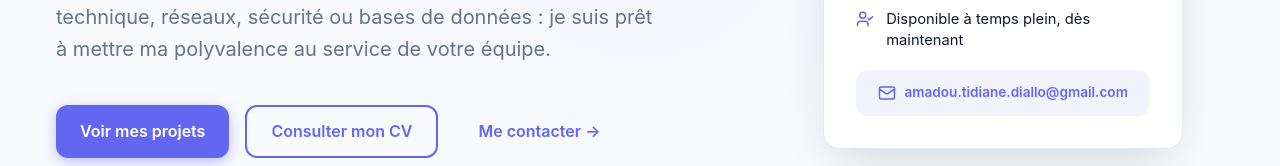
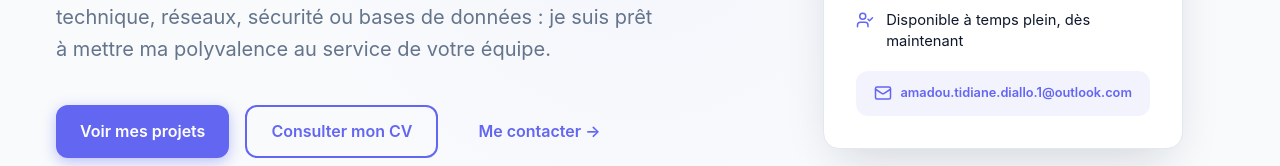
Before and after one commit to AmadouTidianeDiallo03/PortFolio, a React (Vite) app: page / in a window 1280 px wide. Shown: the part 583-749 px from the top of the page. Built offline with nearby package versions, Linux system fonts and the light colour scheme.

Commit message:
Adresse courriel principale : amadou.tidiane.diallo.1@outlook.com
Co-Authored-By: Claude Opus 5.5 <noreply@anthropic.com>
Claude-Session: https://claude.ai/code/session_01AT57HX7VoUchBJKZv4uoKa

```diff
--- a/src/data/constants.js
+++ b/src/data/constants.js
@@ -2,7 +2,7 @@ export const PERSON = {
     name: "Amadou Tidiane Diallo",
     tagline: "Diplômé d'un baccalauréat en informatique de l'UQAR, je recherche ma première expérience professionnelle dans les technologies de l'information.",
     availability: "Disponible immédiatement",
-    email: "amadou.tidiane.diallo@gmail.com",
+    email: "amadou.tidiane.diallo.1@outlook.com",
     emailAlt: "tidiane24796@gmail.com",
     linkedin: "https://www.linkedin.com/in/amadou-tidiane-diallo-9b2bb23aa/",
     github: "https://github.com/AmadouTidianeDiallo03",
--- a/src/styles/home.css
+++ b/src/styles/home.css
@@ -532,11 +532,11 @@
     justify-content: center;
     gap: 0.5rem;
     margin-top: 1.25rem;
-    padding: 0.75rem 1rem;
+    padding: 0.75rem 0.5rem;
     border-radius: var(--radius-md);
     background: rgba(99, 102, 241, 0.08);
     color: var(--primary-color);
-    font-size: 0.85rem;
+    font-size: 0.8rem;
     font-weight: 600;
     overflow-wrap: anywhere;
     transition: background 0.2s;
```
